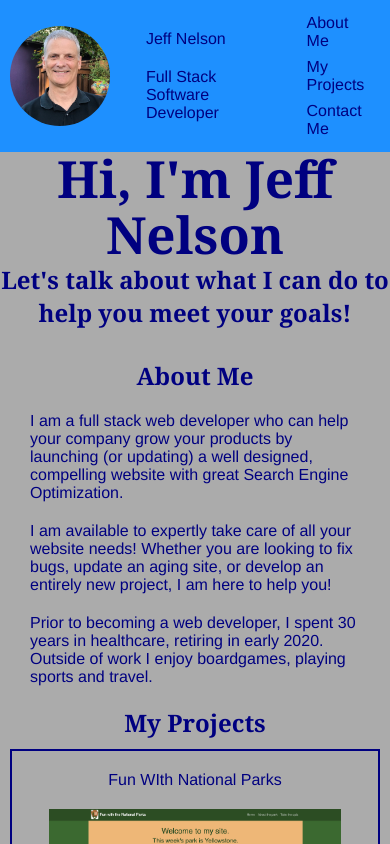
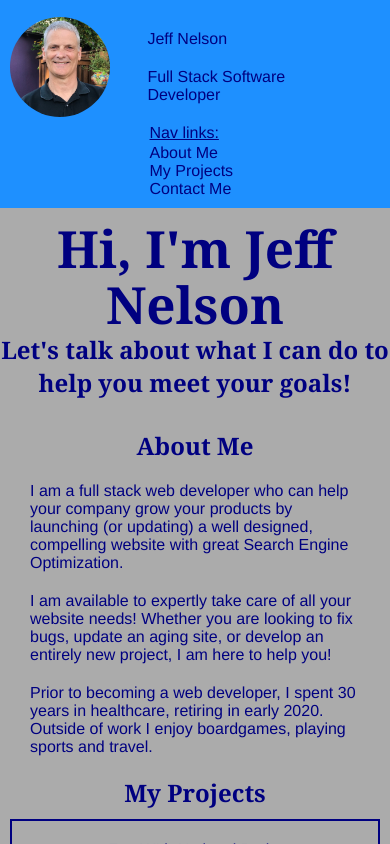
Before and after one commit to Jeffreydne/MyPortfolio-Jeff-Nelson, a React (Vite) app: page / in a window 390 px wide. Shown: the top 844 px of the page. Built offline with nearby package versions, Linux system fonts and the light colour scheme.

Commit message:
add css for smaller screen sizes, and reword pop up to reflect clicking img of any site takes user to that deployed site

```diff
--- a/src/App.css
+++ b/src/App.css
@@ -112,7 +112,7 @@ a img {
   transition: all 1s ease-in-out;
 }
 .nps:hover::before {
-  content: "Click anywhere on the national park project to be taken to the actual site." ;
+  content: "Click anywhere on any of the projects to be taken to the actual site." ;
   display: block;
   border: 2px solid navy;
   background-color: navy;
@@ -158,18 +158,49 @@ footer {
   /* min-width: 1280px; */
 }
 
+/* the non-featured projects and nav-bar contents will both align vertically at smaller screen sizes */
+@media screen and (max-width: 600px) {
+  .small-card-container {
+      flex-direction: column;
+    }
+    .navBar-container {
+      flex-direction: column;
+      justify-content: center;
+      align-items: center;
+    }
+    /* at smaller screen sizes there needs to be additional text added to make clear which text elements are nav links (in header) */
+    .align-left {
+      margin-bottom: 20px;
+    }
+    nav {
+      position: relative;
+    }
+    nav::before {
+      position: absolute;
+      top: -40px;
+      margin-top: 20px;
+      content: "Nav links:";
+      text-decoration: underline;
+    }
+    /* at smaller screen widths additional top margin is needed to keep main element visible below the fixed header */
+    h1 {
+      margin-top: 220px;
+    }
+}
+
+
 
 /* preexisting CSS below */
 
-.logo {
+/* .logo {
   height: 6em;
   padding: 1.5em;
   will-change: filter;
   transition: filter 300ms;
 }
 .logo:hover {
-  filter: drop-shadow(0 0 2em #646cffaa);
-}
+  filter: drop-shadow(0 0 2em #646cffaa); */
+/* }
 .logo.react:hover {
   filter: drop-shadow(0 0 2em #61dafbaa);
 }
@@ -181,18 +212,18 @@ footer {
   to {
     transform: rotate(360deg);
   }
-}
+} */
 
-@media (prefers-reduced-motion: no-preference) {
+/* @media (prefers-reduced-motion: no-preference) {
   a:nth-of-type(2) .logo {
     animation: logo-spin infinite 20s linear;
   }
-}
-
+} */
+/*
 .viteCard {
   padding: 2em;
 }
 
 .read-the-docs {
   color: #888;
-}
+} */
```
